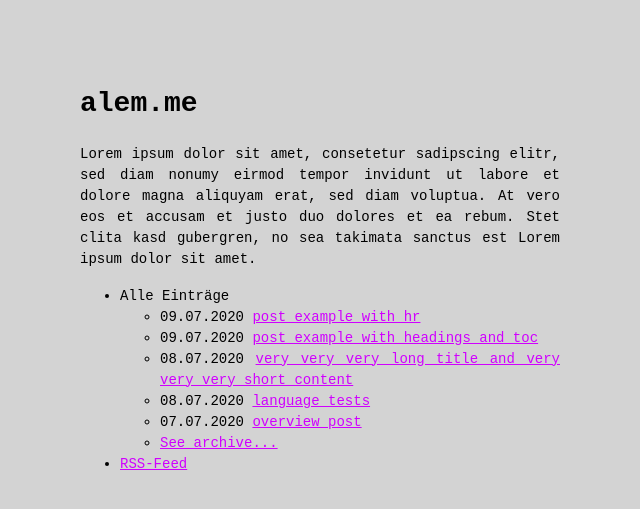
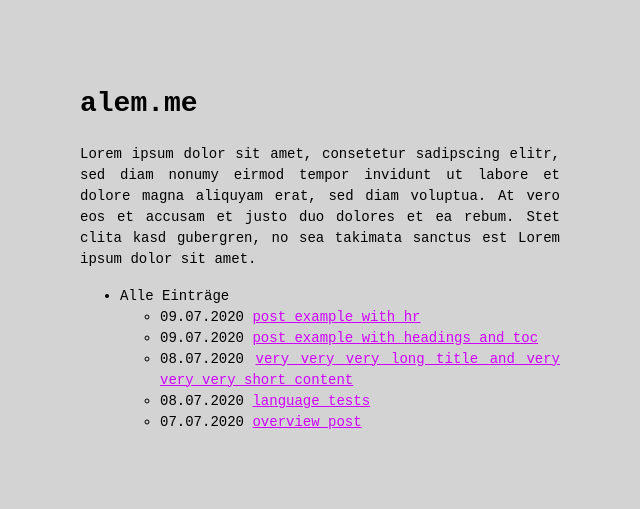
Before and after one commit to alemsabic/testiranje, a Jekyll site: the page built from index.md, in a window 1280 px wide. Shown: the top 509 px of the page, without its empty margins (320-960 px from the left). Built offline with Jekyll 4.4.1, drawn with Linux system fonts in a browser that asks for light colours.

Commit message:
Update menu.yml

```diff
--- a/_data/menu.yml
+++ b/_data/menu.yml
@@ -6,9 +6,3 @@ entries:
   - title: Alle Einträge
     post_list:
       limit: 5
-      show_more: true
-      show_more_text: See archive...
-      show_more_url: archive.html
-
-  - title: RSS-Feed
-    url: feed.xml
```
